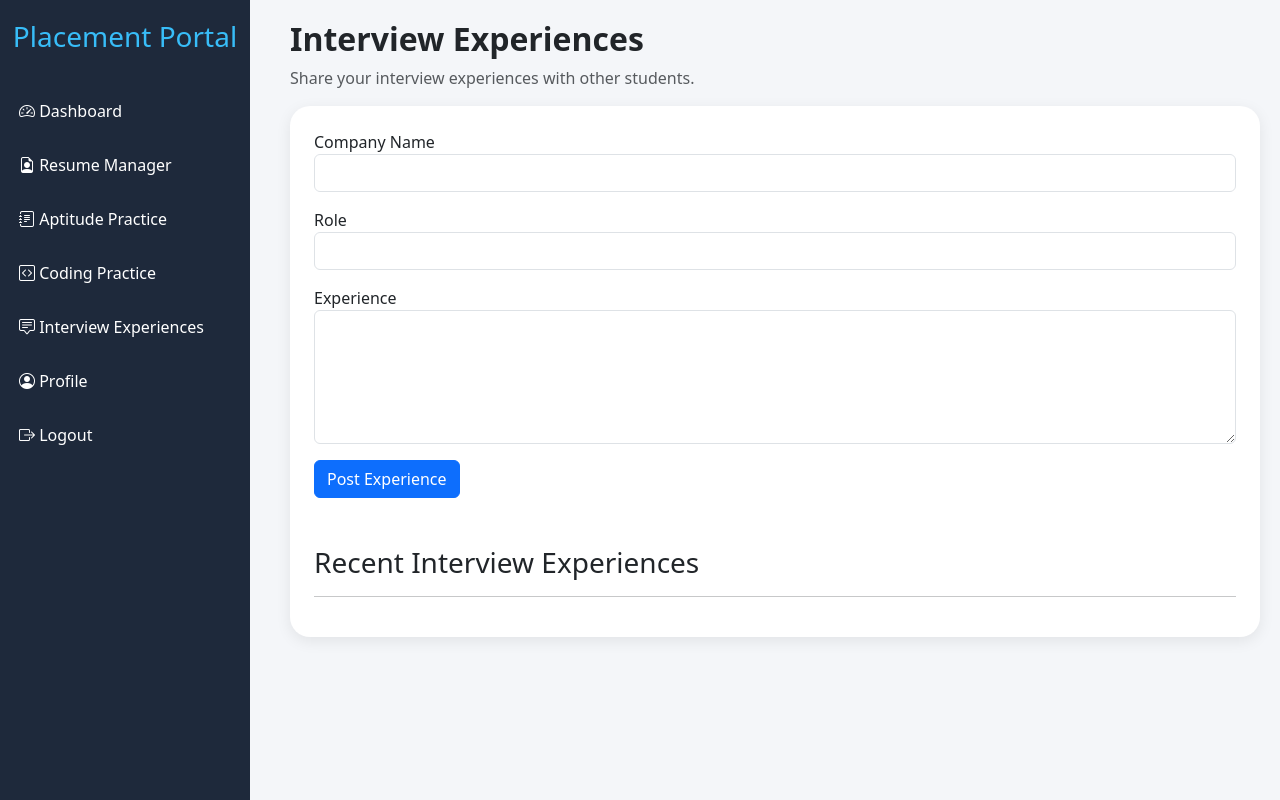
After one commit to Jiya1922/placement-portal, a Flask app: page /interview_posts in a window 1280 px wide. The commit adds this page. Run offline with Flask 3, Linux system fonts and the light colour scheme; data that the repository does not hold is empty.

Commit message:
Completed dashboard analytics and interview module

```diff
--- a/app.py
+++ b/app.py
@@ -70,11 +70,54 @@ def dashboard():
     if 'user_id' not in session:
         return redirect('/login')
 
+    conn = pymysql.connect(
+        host='localhost',
+        user='root',
+        password='jiyanna@2006',
+        database='placement_portal',
+        cursorclass=pymysql.cursors.DictCursor
+    )
+
+    cursor = conn.cursor()
+
+    # Interview posts count
+    cursor.execute(
+        "SELECT COUNT(*) AS total_posts FROM interview_posts WHERE user_id=%s",
+        (session['user_id'],)
+    )
+
+    posts = cursor.fetchone()
+
+    # Aptitude tests count
+    cursor.execute(
+        "SELECT COUNT(*) AS total_tests FROM test_results WHERE user_id=%s",
+        (session['user_id'],)
+    )
+
+    tests = cursor.fetchone()
+
+    # Average score
+    cursor.execute(
+        """
+        SELECT AVG(score*100/total_questions) AS average_score
+        FROM test_results
+        WHERE user_id=%s
+        """,
+        (session['user_id'],)
+    )
+
+    average = cursor.fetchone()
+
+    cursor.close()
+    conn.close()
+
     return render_template(
         'dashboard.html',
-        name=session['user_name']
+        name=session['user_name'],
+        total_posts=posts['total_posts'],
+        total_tests=tests['total_tests'],
+        average_score=round(average['average_score'] or 0)
     )
-
 @app.route('/upload_resume', methods=['GET', 'POST'])
 def upload_resume():
 
@@ -107,5 +150,131 @@ def logout():
     session.clear()
     return redirect('/login')
 
+@app.route('/aptitude')
+def aptitude():
+
+    conn = pymysql.connect(
+        host='localhost',
+        user='root',
+        password='jiyanna@2006',
+        database='placement_portal',
+        cursorclass=pymysql.cursors.DictCursor
+    )
+
+    cursor = conn.cursor()
+
+    cursor.execute("SELECT * FROM aptitude_questions")
+
+    questions = cursor.fetchall()
+
+    cursor.close()
+    conn.close()
+
+    return render_template(
+        'aptitude.html',
+        questions=questions
+    )
+
+@app.route('/submit_test', methods=['POST'])
+def submit_test():
+
+    conn = pymysql.connect(
+        host='localhost',
+        user='root',
+        password='jiyanna@2006',
+        database='placement_portal',
+        cursorclass=pymysql.cursors.DictCursor
+    )
+
+    cursor = conn.cursor()
+
+    cursor.execute("SELECT * FROM aptitude_questions")
+
+    questions = cursor.fetchall()
+
+    score = 0
+
+    for q in questions:
+
+        selected = request.form.get(f"q{q['id']}")
+
+        if selected == q['correct_answer']:
+            score += 1
+
+    cursor.execute(
+        """
+        INSERT INTO test_results
+        (user_id, score, total_questions)
+        VALUES (%s, %s, %s)
+        """,
+        (
+            session['user_id'],
+            score,
+            len(questions)
+        )
+    )
+
+    conn.commit()
+
+    cursor.close()
+    conn.close()
+
+    return render_template(
+        'result.html',
+        score=score,
+        total=len(questions)
+    )
+
+@app.route('/interview_posts', methods=['GET', 'POST'])
+def interview_posts():
+
+    conn = pymysql.connect(
+        host='localhost',
+        user='root',
+        password='jiyanna@2006',
+        database='placement_portal',
+        cursorclass=pymysql.cursors.DictCursor
+    )
+
+    cursor = conn.cursor()
+
+    if request.method == 'POST':
+
+        company = request.form['company']
+        role = request.form['role']
+        experience = request.form['experience']
+
+        sql = """
+        INSERT INTO interview_posts
+        (user_id, company_name, role, experience)
+        VALUES (%s, %s, %s, %s)
+        """
+
+        cursor.execute(
+            sql,
+            (
+                session['user_id'],
+                company,
+                role,
+                experience
+            )
+        )
+
+        conn.commit()
+
+    cursor.execute(
+        "SELECT * FROM interview_posts ORDER BY created_at DESC"
+    )
+
+    posts = cursor.fetchall()
+
+    cursor.close()
+    conn.close()
+
+    return render_template(
+        'interview_posts.html',
+        posts=posts
+    )
+
 if __name__ == '__main__':
     app.run(debug=True)
--- a/static/css/style.css
+++ b/static/css/style.css
@@ -112,3 +112,26 @@ body{
     margin-top:15px;
     width:100%;
 }
+.card {
+    border: none;
+    border-radius: 20px;
+    transition: 0.3s;
+    box-shadow: 0 4px 15px rgba(0,0,0,0.08);
+}
+
+.card:hover {
+    transform: translateY(-5px);
+    box-shadow: 0 8px 25px rgba(0,0,0,0.15);
+}
+.progress {
+    height: 10px;
+    border-radius: 20px;
+}
+
+.progress-bar {
+    background: #0d6efd;
+    border-radius: 20px;
+}
+h2 {
+    font-weight: 700;
+}
--- a/templates/base.html
+++ b/templates/base.html
@@ -4,6 +4,8 @@
     <title>Placement Portal</title>
 
     <link href="https://cdn.jsdelivr.net/npm/bootstrap@5.3.3/dist/css/bootstrap.min.css" rel="stylesheet">
+    <link rel="stylesheet"
+     href="https://cdn.jsdelivr.net/npm/bootstrap-icons@1.11.3/font/bootstrap-icons.min.css">
     <link rel="stylesheet" href="{{ url_for('static', filename='css/style.css') }}">
 </head>
 <body>
@@ -12,20 +14,40 @@
 
     <h3>Placement Portal</h3>
 
-    <a href="/dashboard">Dashboard</a>
+    <a href="/dashboard">
+    <i class="bi bi-speedometer2"></i>
+    Dashboard
+    </a>
 
-    <a href="/upload_resume">Resume Manager</a>
+<a href="/upload_resume">
+    <i class="bi bi-file-earmark-person"></i>
+    Resume Manager
+</a>
 
-    <a href="#">Aptitude Practice</a>
+<a href="/aptitude">
+    <i class="bi bi-journal-text"></i>
+    Aptitude Practice
+</a>
 
-    <a href="#">Coding Practice</a>
+<a href="#">
+    <i class="bi bi-code-square"></i>
+    Coding Practice
+</a>
 
-    <a href="#">Interview Experiences</a>
+<a href="/interview_posts">
+    <i class="bi bi-chat-square-text"></i>
+    Interview Experiences
+</a>
 
-    <a href="#">Profile</a>
+<a href="#">
+    <i class="bi bi-person-circle"></i>
+    Profile
+</a>
 
-    <a href="/logout">Logout</a>
-
+<a href="/logout">
+    <i class="bi bi-box-arrow-right"></i>
+    Logout
+</a>
 </div>
 
 <div class="main-content">
@@ -34,6 +56,5 @@
     {% endblock %}
 
 </div>
-
 </body>
 </html>
--- /dev/null
+++ b/templates/interview_posts.html
@@ -0,0 +1,68 @@
+{% extends 'base.html' %}
+
+{% block content %}
+
+<h2>Interview Experiences</h2>
+
+<p class="text-muted">
+    Share your interview experiences with other students.
+</p>
+
+<div class="card p-4">
+
+    <form method="POST">
+
+
+        <label>Company Name</label>
+
+        <input type="text"
+               name="company"
+               class="form-control mb-3">
+
+        <label>Role</label>
+
+        <input type="text"
+               name="role"
+               class="form-control mb-3">
+
+        <label>Experience</label>
+
+        <textarea name="experience"
+                  class="form-control mb-3"
+                  rows="5"></textarea>
+
+        <button class="btn btn-primary">
+            Post Experience
+        </button>
+
+    </form>
+    <div class="mt-5">
+
+    <h3>Recent Interview Experiences</h3>
+
+    <hr>
+
+    {% for post in posts %}
+
+    <div class="card p-3 mb-3">
+
+        <h4>{{ post.company_name }}</h4>
+
+        <p>
+            <strong>Role:</strong>
+            {{ post.role }}
+        </p>
+
+        <p>
+            {{ post.experience }}
+        </p>
+
+    </div>
+
+    {% endfor %}
+
+</div>
+
+</div>
+
+{% endblock %}
```
Also changed, not shown: templates/aptitude.html (added, +49 -0 lines), templates/dashboard.html (+39 -5 lines), templates/result.html (added, +22 -0 lines).
